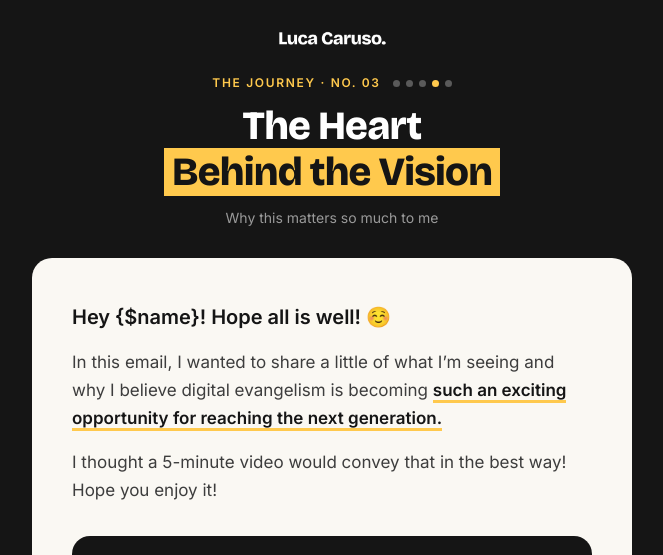
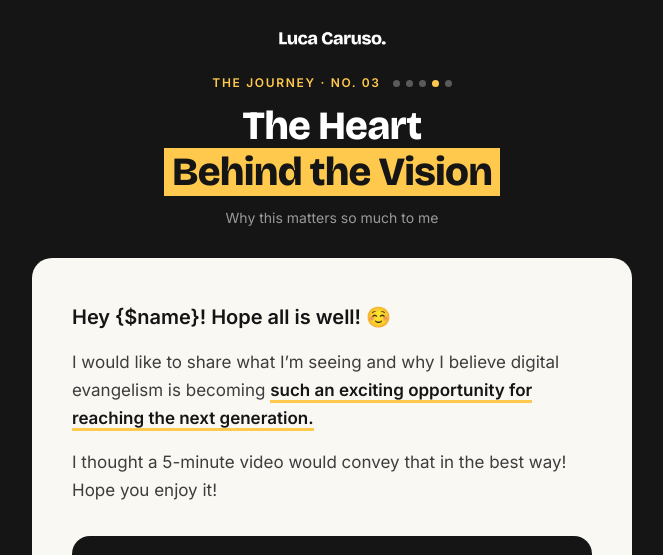
Before and after one commit to mediapeople123/newsletter, a plain HTML site: page emails/journey/04-equipping.html in a window 1280 px wide. Shown: the top 555 px of the page, without its empty margins (308-971 px from the left). Drawn offline with nearby package versions, Linux system fonts and the light colour scheme.

Commit message:
Email 4 (EN): new opening line
Co-Authored-By: Claude Opus 5.5 <noreply@anthropic.com>
Claude-Session: https://claude.ai/code/session_01QugX97Ehbk5s1fyFfFgh12

```diff
--- a/emails/journey/04-equipping.html
+++ b/emails/journey/04-equipping.html
@@ -50,7 +50,7 @@
 <p style="margin:0 0 16px; font-size:20px; line-height:1.5; font-weight:600; color:#151515;">Hey {$name}! Hope all is well! ☺️</p>
 </td></tr>
 <tr><td class="pad" style="padding:0 40px 0; font-family:Inter, Arial, sans-serif; font-size:17px; line-height:1.65; color:#3d3d3d;">
-<p style="margin:0 0 16px;">In this email, I wanted to share a little of what I&rsquo;m seeing and why I believe digital evangelism is becoming <span style="font-weight:600; color:#151515; border-bottom:3px solid #FFC94D;">such an exciting opportunity for reaching the next generation.</span></p>
+<p style="margin:0 0 16px;">I would like to share what I&rsquo;m seeing and why I believe digital evangelism is becoming <span style="font-weight:600; color:#151515; border-bottom:3px solid #FFC94D;">such an exciting opportunity for reaching the next generation.</span></p>
 <p style="margin:0 0 16px;">I thought a 5-minute video would convey that in the best way! Hope you enjoy it!</p>
 </td></tr>
 <tr><td class="pad" style="padding:16px 40px 8px;">
```
